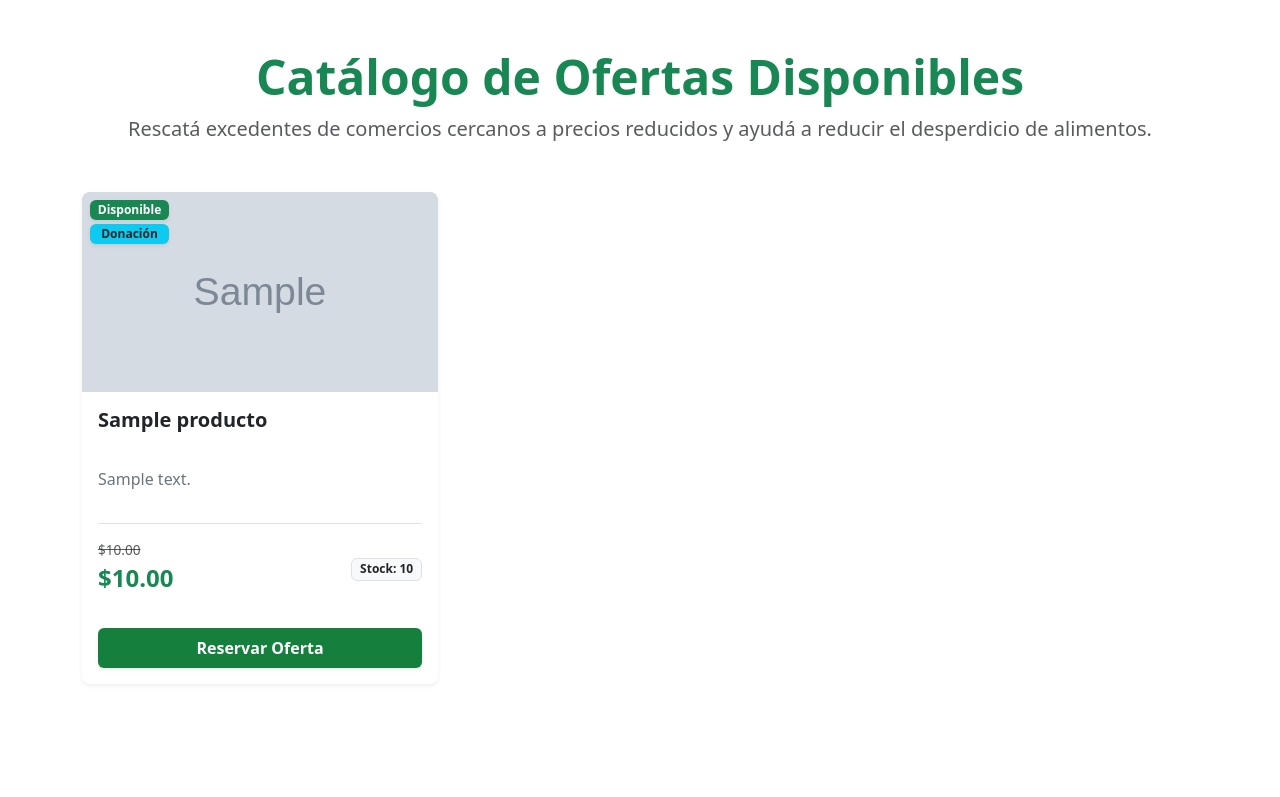
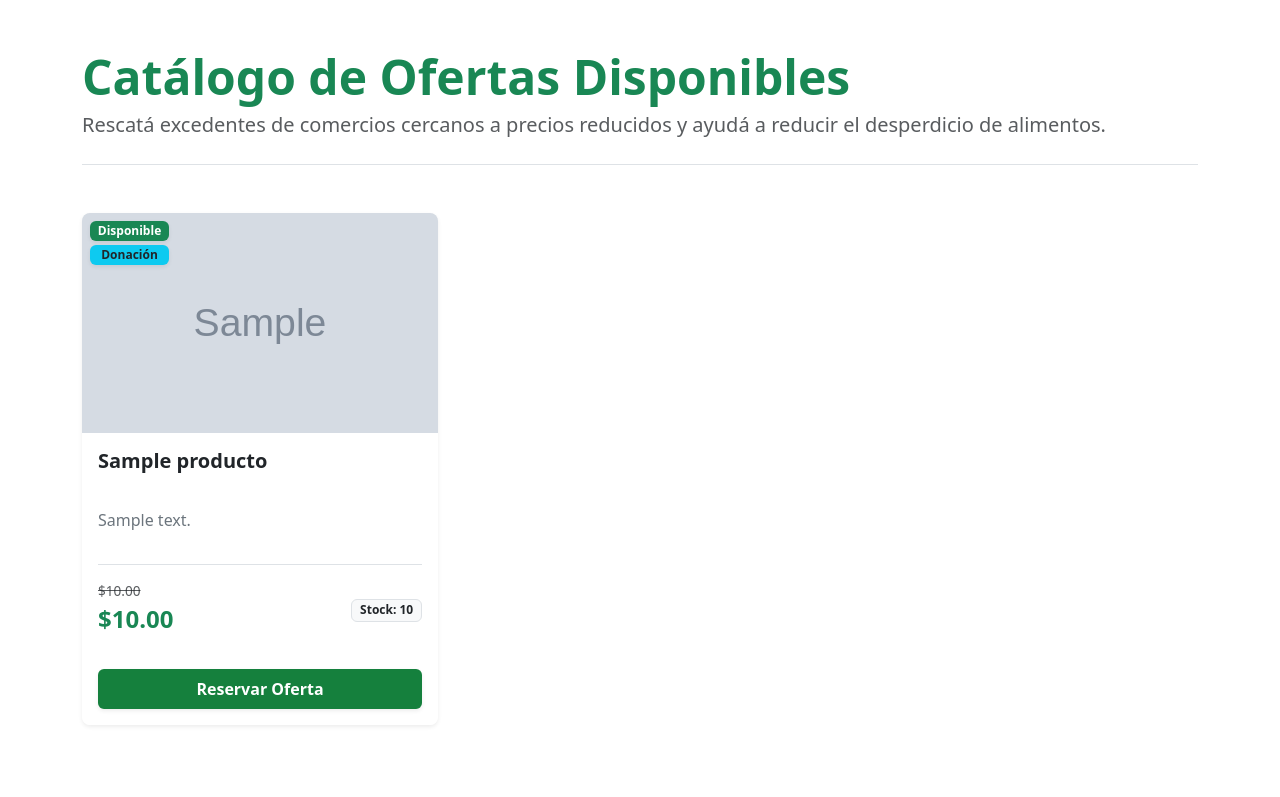
Before and after one commit to Code7C26/LUP, a Django app: page /productos/ in a window 1280 px wide. Shown: the part 56-853 px from the top of the page. Before the commit the page ends 741 px from the top, so only its background shows below. Run offline with Django 5.2, Linux system fonts and the light colour scheme; tables that the repository leaves empty hold one stand-in row (values such as "Sample post"); grey boxes marked "Sample" are stand-in pictures.

Commit message:
Hago cambios en mi rama antes de actualizarme con la main

```diff
--- a/scr/lup/settings.py
+++ b/scr/lup/settings.py
@@ -9,6 +9,7 @@ https://docs.djangoproject.com/en/6.1/topics/settings/
 For the full list of settings and their values, see
 https://docs.djangoproject.com/en/6.1/ref/settings/
 """
+
 
 from pathlib import Path
 
--- a/scr/templates/catalogo_productos.HTML
+++ b/scr/templates/catalogo_productos.HTML
@@ -1,25 +1,41 @@
-{% extends 'base.html' %}  <!-- O el nombre de tu plantilla base si la tienen -->
+{% extends 'base.html' %}
 
 {% block content %}
 <div class="container my-5">
-    <!-- Encabezado Estilizado -->
-    <div class="text-center mb-5">
-        <h2 class="fw-bold text-success display-5">Catálogo de Ofertas Disponibles</h2>
-        <p class="text-muted fs-5">Rescatá excedentes de comercios cercanos a precios reducidos y ayudá a reducir el desperdicio de alimentos.</p>
+
+    <!-- Encabezado con Botón Flotante a la Derecha -->
+    <div class="d-flex flex-column flex-md-row justify-content-between align-items-md-center mb-5 gap-3 border-bottom pb-4">
+        <div>
+            <h2 class="fw-bold text-success display-5 mb-1">Catálogo de Ofertas Disponibles</h2>
+            <p class="text-muted fs-5 mb-0">Rescatá excedentes de comercios cercanos a precios reducidos y ayudá a reducir el desperdicio de alimentos.</p>
+        </div>
+
+        <!-- Botón del Encabezado (Visible para Comercio / Vendedor / Staff) -->
+        {% if request.user.is_authenticated %}
+            {% if request.user.rol == 'VENDEDOR' or request.user.is_staff or request.user.comercio %}
+                <div class="flex-shrink-0">
+                    <a href="#" class="btn btn-success btn-lg fw-bold shadow-sm px-4 py-2 text-nowrap d-inline-flex align-items-center gap-2" style="background-color: #15803d; border: none; border-radius: 8px;">
+                        <i class="bi bi-plus-lg fs-5"></i> Publicar Excedente
+                    </a>
+                </div>
+            {% endif %}
+        {% endif %}
     </div>
 
+    <!-- Grilla de Productos -->
     <div class="row">
         {% for producto in productos %}
             <div class="col-md-4 mb-4">
                 <div class="card h-100 shadow-sm border-0 rounded-3 overflow-hidden">
 
-                    <!-- Imagen del Producto -->
-                    <div class="position-relative" style="height: 200px; background-color: #f8f9fa;">
+                    <!-- Contenedor de la Imagen del Producto -->
+                    <div class="position-relative bg-light" style="height: 220px; width: 100%; overflow: hidden;">
                         {% if producto.imagen %}
-                            <img src="{{ producto.imagen.url }}" class="card-img-top" style="height: 200px; object-fit: cover;" alt="{{ producto.titulo }}">
+                            <!-- Imagen subida desde el Administrador o Formulario de Django -->
+                            <img src="{{ producto.imagen.url }}" class="card-img-top h-100 w-100" style="object-fit: cover; display: block;" alt="{{ producto.titulo }}">
                         {% else %}
-                            <!-- Imagen de respaldo si el producto no tiene foto -->
-                            <img src="https://images.unsplash.com/photo-1542838132-92c53300491e?auto=format&fit=crop&w=600&q=80" class="card-img-top" style="height: 200px; object-fit: cover;" alt="Alimentos Lüp">
+                            <!-- Imagen de Respaldo en caso de que no tenga foto adjunta -->
+                            <img src="https://images.unsplash.com/photo-1542838132-92c53300491e?auto=format&fit=crop&w=600&q=80" class="card-img-top h-100 w-100" style="object-fit: cover; display: block;" alt="Alimentos Lüp">
                         {% endif %}
 
                         <!-- Badges Superpuestos -->
@@ -69,8 +85,8 @@
         {% empty %}
             <!-- Estado Vacío -->
             <div class="col-12 text-center py-5">
-                <div class="p-5 bg-light rounded-3 shadow-sm">
-                    <h4 class="text-success fw-bold">No hay ofertas disponibles en este momento.</h4>
+                <div class="p-5 bg-light rounded-3 shadow-sm border">
+                    <h4 class="text-success fw-bold mb-2">No hay ofertas disponibles en este momento.</h4>
                     <p class="text-muted mb-0">¡Vuelve a consultar más tarde para encontrar nuevos excedentes de comercios cercanos!</p>
                 </div>
             </div>
```
Also changed, not shown: productos/medialuna_prueba.png (renamed from jpg/productos/medialuna_prueba.png), productos/medialunasjpg.webp (added).
